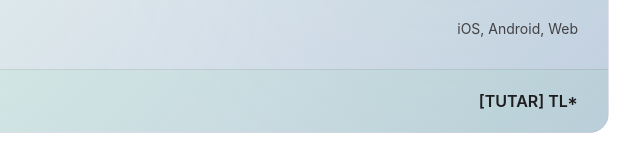
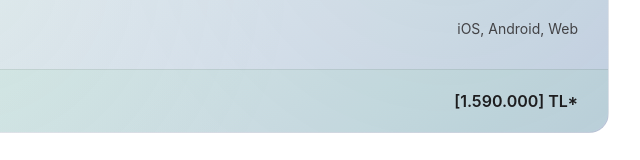
Before and after one commit to caner-arslan/pluresair, a plain HTML site: page index.html in a window 1280 px wide. Shown: the part 1677-1837 px from the top of the page, 431-1071 px from the left. Drawn offline with Linux system fonts and the light colour scheme.

Commit message:
index.html

```diff
--- a/index.html
+++ b/index.html
@@ -387,7 +387,7 @@
         </div>
         <div class="summary-item total">
             <span>Toplam Proje Tutarı:</span>
-            <span>[TUTAR] TL*</span>
+            <span>[1.590.000] TL*</span>
         </div>
     </div>
 
```
